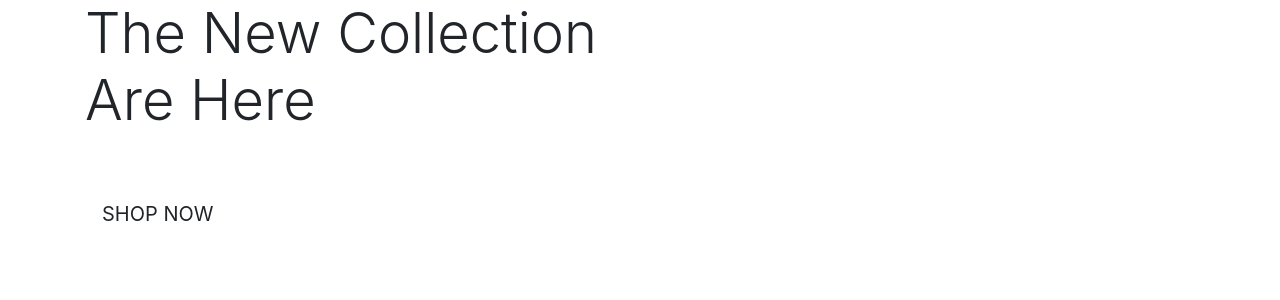
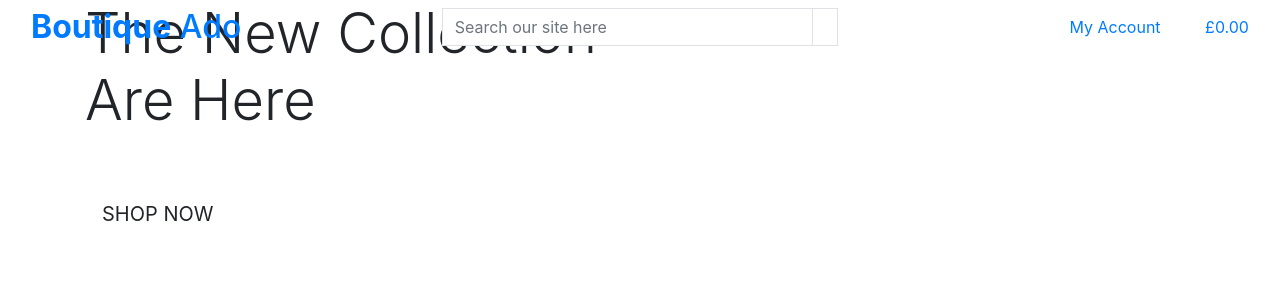
Before and after one commit to BENNI-GITHUB/boutique_ado_v1, a Django app: page / in a window 1280 px wide. Shown: the top 300 px of the page. Run offline with Django 3.2, Linux system fonts and the light colour scheme.

Commit message:
added main page header

```diff
--- a/templates/base.html
+++ b/templates/base.html
@@ -2,6 +2,7 @@
 
 <!doctype html>
 <html lang="en">
+
 <head>
 
   {% block meta %}
@@ -14,16 +15,22 @@
   {% endblock %}
 
   {% block corecss %}
-        <link rel="stylesheet" href="https://cdn.jsdelivr.net/npm/bootstrap@4.6.2/dist/css/bootstrap.min.css" integrity="sha384-xOolHFLEh07PJGoPkLv1IbcEPTNtaed2xpHsD9ESMhqIYd0nLMwNLD69Npy4HI+N" crossorigin="anonymous">
+    <link rel="stylesheet" href="https://cdn.jsdelivr.net/npm/bootstrap@4.6.2/dist/css/bootstrap.min.css"
+    integrity="sha384-xOolHFLEh07PJGoPkLv1IbcEPTNtaed2xpHsD9ESMhqIYd0nLMwNLD69Npy4HI+N" crossorigin="anonymous">
   {% endblock %}
 
   {% block extra_css %}
   {% endblock %}
 
   {% block corejs %}
-        <script src="https://cdn.jsdelivr.net/npm/jquery@3.5.1/dist/jquery.min.js" integrity="sha256-9/aliU8dGd2tb6OSsuzixeV4y/faTqgFtohetphbbj0=" crossorigin="anonymous"></script>
-        <script src="https://cdn.jsdelivr.net/npm/popper.js@1.16.1/dist/umd/popper.min.js" integrity="sha384-9/reFTGAW83EW2RDu2S0VKaIzap3H66lZH81PoYlFhbGU+6BZp6G7niu735Sk7lN" crossorigin="anonymous"></script>
-        <script src="https://cdn.jsdelivr.net/npm/bootstrap@4.6.2/dist/js/bootstrap.min.js" integrity="sha384-+sLIOodYLS7CIrQpBjl+C7nPvqq+FbNUBDunl/OZv93DB7Ln/533i8e/mZXLi/P+" crossorigin="anonymous"></script>
+    <script src="https://cdn.jsdelivr.net/npm/jquery@3.5.1/dist/jquery.min.js"
+      integrity="sha256-9/aliU8dGd2tb6OSsuzixeV4y/faTqgFtohetphbbj0=" crossorigin="anonymous"></script>
+    <script src="https://cdn.jsdelivr.net/npm/popper.js@1.16.1/dist/umd/popper.min.js"
+      integrity="sha384-9/reFTGAW83EW2RDu2S0VKaIzap3H66lZH81PoYlFhbGU+6BZp6G7niu735Sk7lN"
+      crossorigin="anonymous"></script>
+    <script src="https://cdn.jsdelivr.net/npm/bootstrap@4.6.2/dist/js/bootstrap.min.js"
+      integrity="sha384-+sLIOodYLS7CIrQpBjl+C7nPvqq+FbNUBDunl/OZv93DB7Ln/533i8e/mZXLi/P+"
+      crossorigin="anonymous"></script>
   {% endblock %}
 
   {% block extra_js %}
@@ -31,8 +38,70 @@
 
   <title>Boutique Ado</title>
 </head>
+
 <body>
-    <header class="container-fluid fixed-top"></header>
+  <header class="container-fluid fixed-top">
+    <div class="row">
+      <div class="col-12 col-lg-4 my-auto py-1 py-lg-0 text-center text-lg-left">
+        <a href="{% url 'home' %}" class="nav-link main-logo-link">
+          <h2 class="logo-font text-black my-0"><strong>Boutique</strong> Ado</h2>
+        </a>
+      </div>
+      <div class="col-12 col-lg-4 my-auto py-1 py-lg-0">
+        <form method="GET" action="">
+          <div class="input-group w-100">
+            <input type="text" placeholder="Search our site here" name="q"
+              class="form-control border border-black rounded-0">
+            <div class="input-group-append">
+              <button class="form-control btn btn-black border border-black rounded-0" type="submit">
+                <span class="icon">
+                  <i class="fas fa-search"></i>
+                </span>
+              </button>
+            </div>
+          </div>
+        </form>
+      </div>
+      <div class="col-12 col-lg-4 my-auto py-1 py-lg-0">
+        <ul class="list-inline list-unstyled text-center text-lg-right my-0">
+          <li class="list-inline-item dropdown">
+            <a href="" class="text-black nav-link" id="user-options" data-toggle="dropdown" aria-haspopup="true"
+              aria-expanded="false">
+              <div class="text-center">
+                <div><i class="fas fa-user fa-lg"></i></div>
+                <p class="my-0">My Account</p>
+              </div>
+            </a>
+            <div class="dropdown-menu border-0" aria-labelledby="user-options">
+              {% if request.user.is_authenticated %}
+                {% if request.user.is_superuser %}
+                  <a href="" class="dropdown-item">Product Management</a>
+                {% endif %}
+                <a href="" class="dropdown-item">My Profile</a>
+                <a href="{% url 'account_logout' %}" class="dropdown-item">Logout</a>
+              {% else %}
+                <a href="{% url 'account_signup' %}" class="dropdown-item">Register</a>
+                <a href="{% url 'account_login' %}" class="dropdown-item">Login</a>
+              {% endif %}
+            </div>
+          </li>
+          <li class="list-inline-item">
+            <a href="" class="{% if grand_total %}text-info font-weight-bold{% else %}text-black{% endif %} nav-link">
+              <div><i class="fas fa-shopping-bag fa-lg"></i>
+                <p class="my-0">
+                  {% if grand_total %}
+                    £{{ grand_total|floatformat:2 }}
+                  {% else %}
+                    £0.00
+                  {% endif %}
+                </p>
+              </div>
+            </a>
+          </li>
+        </ul>
+      </div>
+    </div>
+  </header>
 
   {% if messages %}
     <div class="message-container"></div>
@@ -50,4 +119,5 @@
 
 
 </body>
+
 </html>
```
Lines whose indentation alone changed are shown as unchanged.
